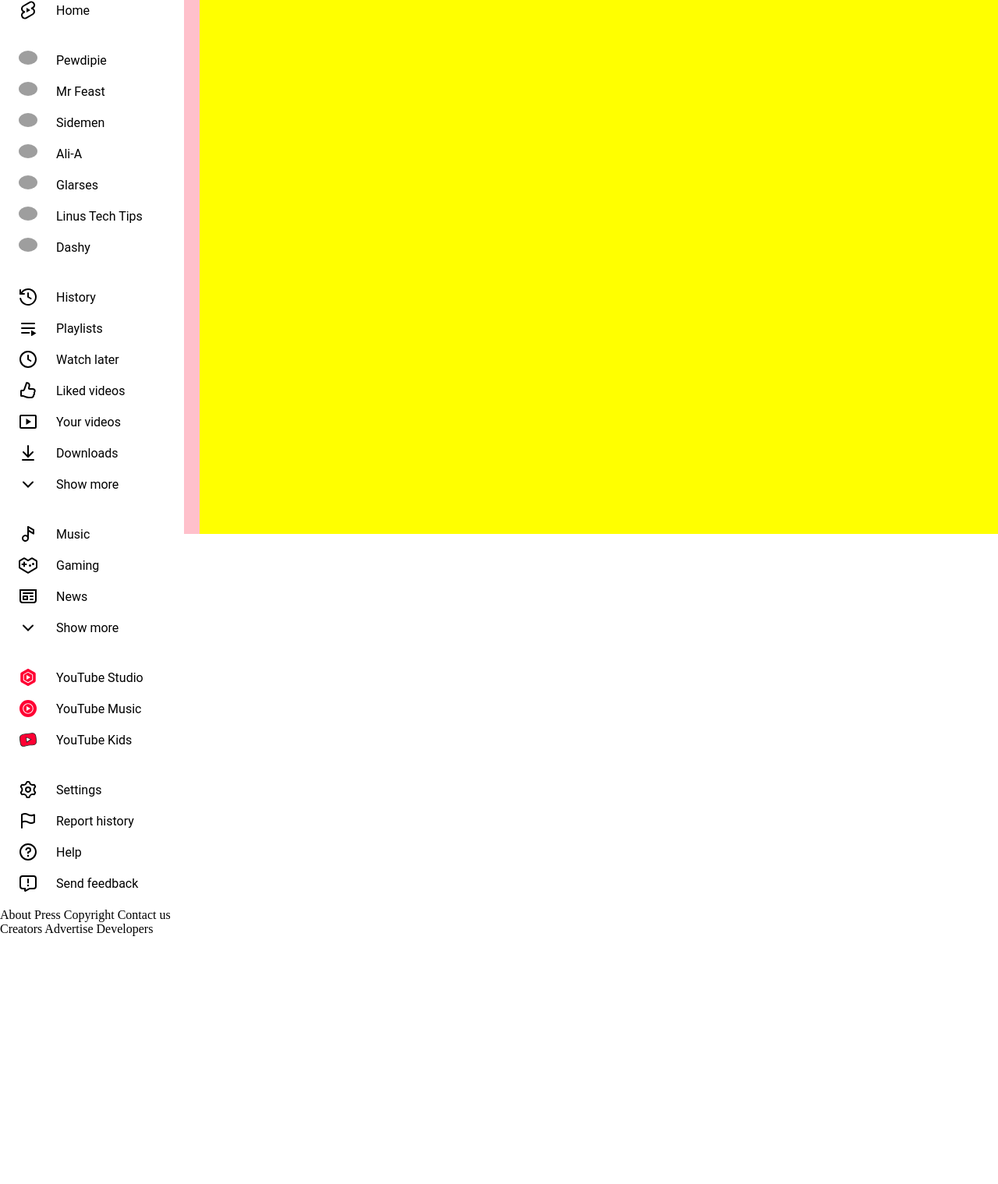
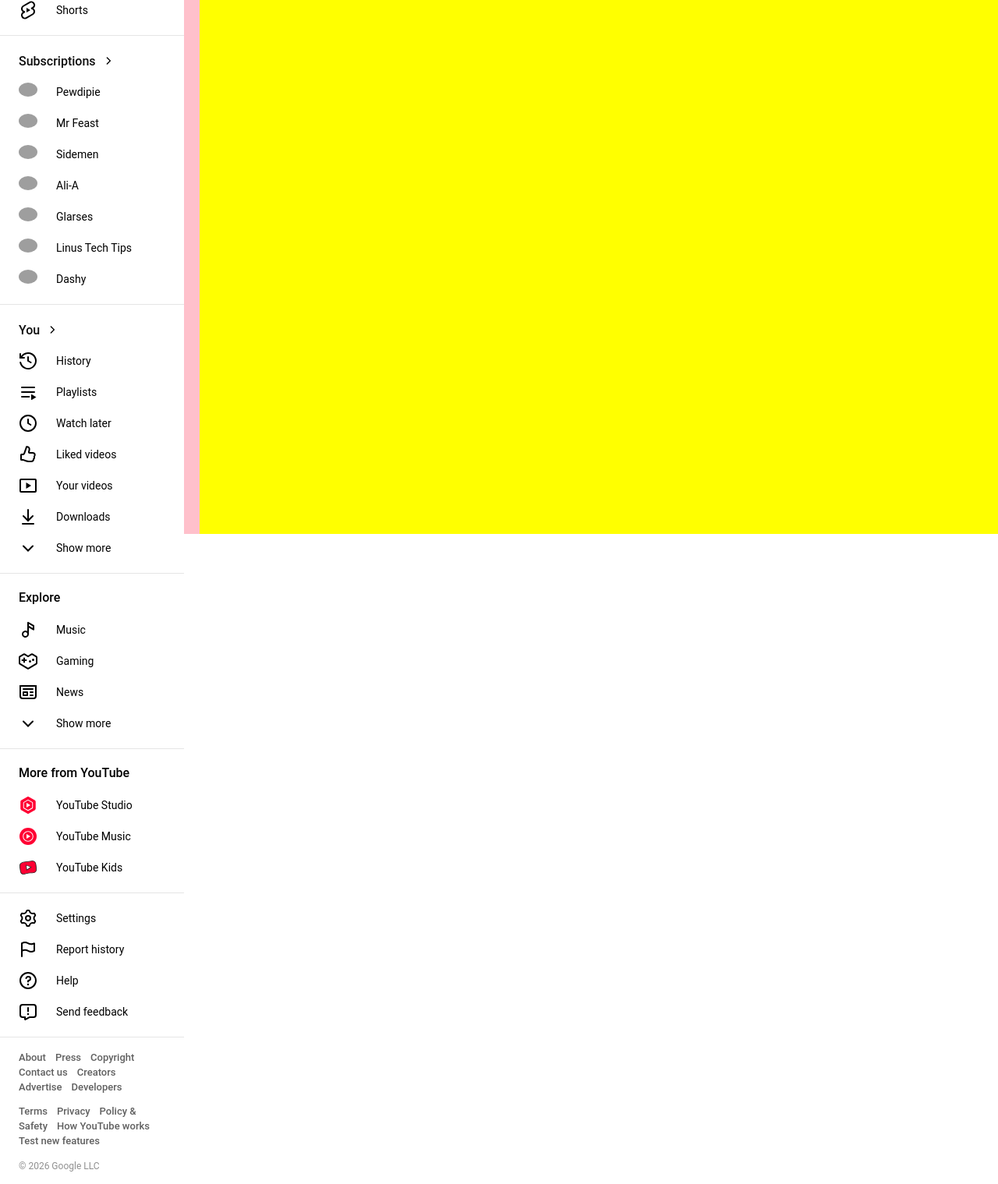
Before and after one commit to AbdullahAliCodes/youtube-clone-htmlcss, a plain HTML site: page index.html in a window 1280 px wide. Shown: the part 115-1634 px from the top of the page at 78% size. Before the commit the page ends 1316 px from the top, so only its background shows below. Drawn offline with nearby package versions, Linux system fonts and the light colour scheme; grey boxes are pictures that could not be loaded.

Commit message:
added copyright

```diff
--- a/index.html
+++ b/index.html
@@ -41,12 +41,21 @@
                         <div class="sb-menu-icon">
                             <svg xmlns="http://www.w3.org/2000/svg" height="24" viewBox="0 0 24 24" width="24" focusable="false" aria-hidden="true" style="pointer-events: none; display: inherit; width: 100%; height: 100%;"><path d="m13.467 1.19-8 4.7a5 5 0 00-.255 8.46 5 5 0 005.32 8.462l8-4.7a5 5 0 00.258-8.462 5 5 0 001.641-6.464l-.12-.217a5 5 0 00-6.844-1.78m5.12 2.79a2.999 2.999 0 01-1.067 4.107l-1.327.78a1 1 0 00.096 1.775l.943.423a3 3 0 01.288 5.323l-8 4.7a3 3 0 01-3.039-5.173l1.327-.78a1 1 0 00-.097-1.775l-.942-.423a3 3 0 01-.288-5.323l8-4.7a3 3 0 014.106 1.066ZM15 12l-5-3v6l5-3Z"></path></svg>
                         </div>
-                        <span>Home</span>
+                        <span>Shorts</span>
                     </div>
                 </div>
             </section>
             <!-- SUBSCRIPTIONS -->
             <section class="menu-sidebar-section subscriptions-section">
+                <!-- Subscriptions Heading -->
+                <div class="menu-sidebar-item">
+                    <div class="sb-item-content">
+                        <span class="sb-menu-header">Subscriptions</span>
+                        <div class="sb-menu-header-icon">
+                            <svg xmlns="http://www.w3.org/2000/svg" height="24" viewBox="0 0 24 24" width="24" focusable="false" aria-hidden="true" style="pointer-events: none; display: inherit; width: 100%; height: 100%;"><path d="M8.793 5.293a1 1 0 000 1.414L14.086 12l-5.293 5.293a1 1 0 101.414 1.414L16.914 12l-6.707-6.707a1 1 0 00-1.414 0Z"></path></svg>
+                        </div>
+                    </div>
+                </div>
                 <div class="menu-sidebar-item">
                     <div class="sb-item-content">
                         <div class="sb-menu-icon">
@@ -106,6 +115,15 @@
             </section>
             <!-- YOU SECTION -->
             <section class="menu-sidebar-section you-section">
+                <!-- You Heading -->
+                <div class="menu-sidebar-item">
+                    <div class="sb-item-content">
+                        <span class="sb-menu-header">You</span>
+                        <div class="sb-menu-header-icon">
+                            <svg xmlns="http://www.w3.org/2000/svg" height="24" viewBox="0 0 24 24" width="24" focusable="false" aria-hidden="true" style="pointer-events: none; display: inherit; width: 100%; height: 100%;"><path d="M8.793 5.293a1 1 0 000 1.414L14.086 12l-5.293 5.293a1 1 0 101.414 1.414L16.914 12l-6.707-6.707a1 1 0 00-1.414 0Z"></path></svg>
+                        </div>
+                    </div>
+                </div>
                 <!-- History -->
                 <div class="menu-sidebar-item">
                     <div class="sb-item-content">
@@ -172,6 +190,12 @@
             </section>
             <!-- EXPLORE SECTION -->
             <section class="menu-sidebar-section explore-section">
+                <!-- Explore Heading -->
+                <div class="menu-sidebar-item">
+                    <div class="sb-item-content">
+                        <span class="sb-menu-header-bottom">Explore</span>
+                    </div>
+                </div>
                 <!-- Music -->
                 <div class="menu-sidebar-item">
                     <div class="sb-item-content">
@@ -211,6 +235,12 @@
             </section>
             <!-- MORE FROM YOUTUBE -->
             <section class="menu-sidebar-section more-from-yt-section">
+                <!-- More from YouTube Heading -->
+                <div class="menu-sidebar-item">
+                    <div class="sb-item-content">
+                        <span class="sb-menu-header-bottom">More from YouTube</span>
+                    </div>
+                </div>
                 <!-- YouTube Studio -->
                 <div class="menu-sidebar-item">
                     <div class="sb-item-content">
@@ -301,7 +331,29 @@
                     </div>
                 </div>
             </section>
-            <footer>About Press Copyright Contact us Creators Advertise Developers </footer>
+            <!-- FOOTER SECTION -->
+            <footer>
+                <div class="footer-top">
+                    <a href="#" class="footer-links">About</a>
+                    <a href="#" class="footer-links">Press</a>
+                    <a href="#" class="footer-links">Copyright</a>
+                    <a href="#" class="footer-links">Contact us</a>
+                    <a href="#" class="footer-links">Creators</a>
+                    <a href="#" class="footer-links">Advertise</a>
+                    <a href="#" class="footer-links">Developers</a>
+                </div>
+                <div class="footer-bottom">
+                    <a href="#" class="footer-links">Terms</a>
+                    <a href="#" class="footer-links">Privacy</a>
+                    <a href="#" class="footer-links">Policy & Safety</a>
+                    <a href="#" class="footer-links">How YouTube works</a>
+                    <a href="#" class="footer-links">Test new features</a>
+                </div>
+                <div class="copyright">
+                    <div>© 2026 Google LLC</div>
+                </div>
+
+            </footer>
         </section>
 
         <!-- Seperator Section -->
--- a/style.css
+++ b/style.css
@@ -2,6 +2,10 @@
     box-sizing: border-box;
     margin: 0;
     padding: 0;
+}
+
+body {
+    font-family: Roboto, Noto, sans-serif;
 }
 
 /*  NAV BAR STYLING */
@@ -23,7 +27,8 @@
 .menu-sidebar-section {
     padding: 12px;
     width: 100%;
-    font-size: 16px;
+    font-size: 14px;
+    border-bottom: 1px solid rgba(0, 0, 0, 0.1);
 }
 .menu-sidebar-item {
     height: 40px;
@@ -31,7 +36,6 @@
     display: flex;
     justify-content: center;
     align-items: center;
-    font-family: Roboto, Noto, sans-serif;
     font-weight: 400;
 }
 .sb-item-content {
@@ -47,16 +51,65 @@
     height: 24px;
     width: 24px;
 }
+
+/* Menu Headings */
+.sb-menu-header {
+    padding-right: 8px;
+    color: rgb(15, 15, 15);
+    font-size: 16px;
+    font-weight: 500;
+}
+.sb-menu-header-icon {
+    width: 16px;
+    height: 16px;
+}
+
+/* Menu Headings Bottom */
+.sb-menu-header-bottom {
+    width: 192px;
+    height: 22px;
+    font-size: 16px;
+    font-weight: 500;
+    padding: 0 12px 0 0;
+}
+
+/* Subscription Section */
 .subs-profile-img {
     width: 24px;
     border-radius: 50%;
 }
-
 .menu-sidebar {
     width: 240px;
     height: 100%;
     display: flex;
     flex-direction: column;
+}
+
+/* Footer Section */
+footer {
+    width: 100%;
+}
+.footer-top {
+    padding: 16px 24px 0 24px;
+    line-height: 18px;
+}
+.footer-bottom{
+    padding: 12px 24px 0px 24px;
+    line-height: 18px;
+}
+.footer-links {
+    font-size: 13px;
+    font-weight: 500;
+    color: rgb(96, 96, 96);
+    text-decoration: none;
+    margin-right: 8px;
+    cursor: pointer;
+}
+/* Copyright in Footer */
+.copyright {
+    padding: 16px 24px;
+    font-size: 12px;
+    color: rgb(144, 144, 144);
 }
 
 .seperator-section {
```
